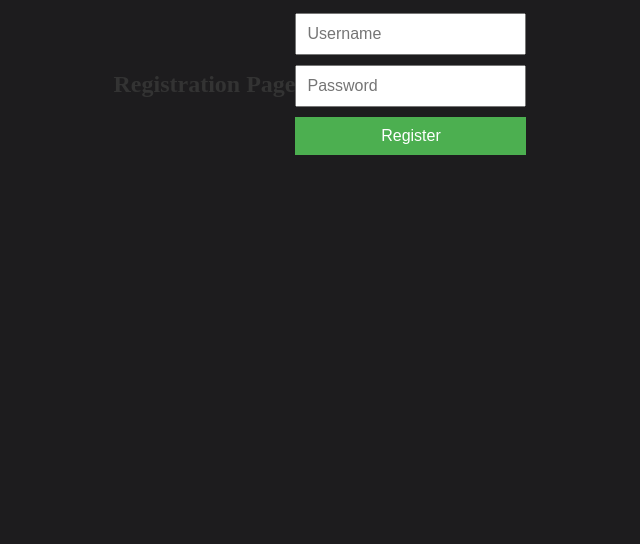
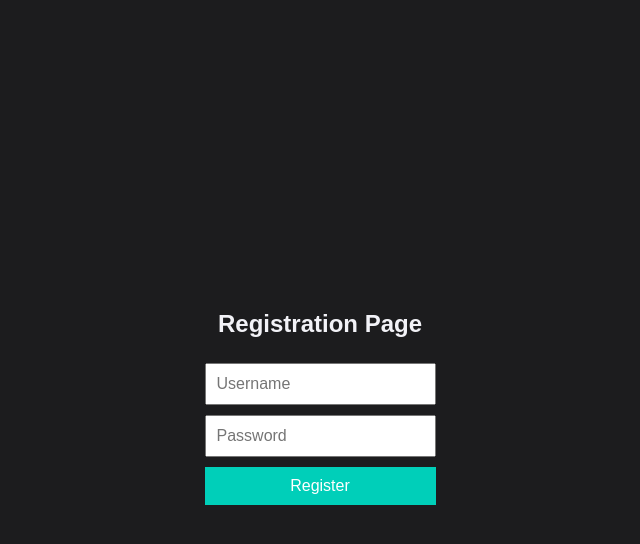
Before and after one commit to Daniyal-Danish/NewHacks-Project, a plain HTML site: page index.html in a window 1280 px wide. Shown: the whole page, without its empty margins (320-960 px from the left). Drawn offline with Linux system fonts and the light colour scheme.

Commit message:
Changed CSS

```diff
--- a/Intro.css
+++ b/Intro.css
@@ -1,33 +1,31 @@
 body {
-    background-color: #1d1c1e; /* from Updated upstream */
-    color: #f2f2f7;
-    display: flex;             /* from Stashed changes */
+    background-color: #1c1c1e;
+    display: flex;
     justify-content: center;
     align-items: center;
+    flex-direction: column;
+    font-family: Arial, sans-serif;
+    height: 100vh;
+    margin: 0;
 }
-
 h2 {
-    color: #333; /* from Stashed changes */
+    color: #f2f2f7;
 }
-
 form {
     display: flex;
     flex-direction: column;
 }
-
 input, button {
     margin: 5px 0;
     padding: 10px;
     font-size: 1em;
 }
-
 button {
-    background-color: #4CAF50; /* from Stashed changes */
+    background-color: #00cfb9;
     color: white;
     border: none;
     cursor: pointer;
 }
-
 button:hover {
-    background-color: #45a049; /* from Stashed changes */
+    background-color: #00bbd1;
 }
--- a/Questions.css
+++ b/Questions.css
@@ -55,5 +55,5 @@ button:hover {
 .result {
     margin-top: 20px;
     font-weight: bold;
-    color: #333;
+    color: #f2f2f7;
 }
```
